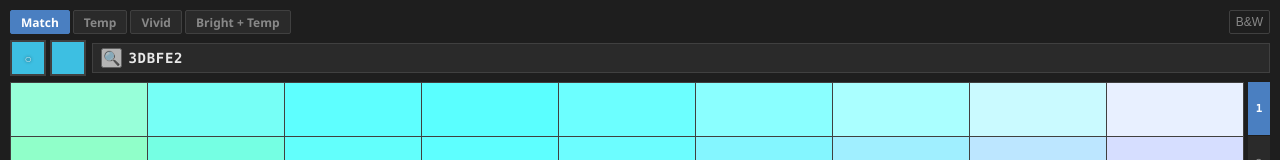
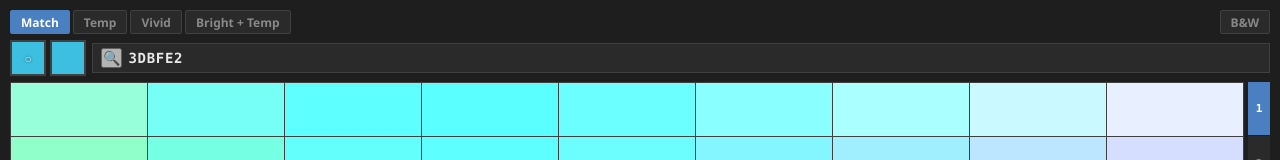
Before and after one commit to rhenoa24/OKLCH-Palette, an Angular app: page / in a window 1280 px wide. Shown: the top 160 px of the page. Built offline with nearby package versions, Linux system fonts and the light colour scheme.

Commit message:
grayscale button CSS fixed

```diff
--- a/src/app/app.component.scss
+++ b/src/app/app.component.scss
@@ -43,23 +43,31 @@
 }
 
 .grayscale-btn {
-  background: transparent;
+  min-width: 28px;
+  height: 24px;
+  padding-inline: 10px;
+  background: var(--color-surface-2);
   border: 1px solid var(--color-border);
   color: var(--color-text-muted);
   font-size: 12px;
+  font-weight: 700;
+  font-family: var(--font-ui);
   cursor: pointer;
-  padding: 2px 6px;
+  display: flex;
+  align-items: center;
+  justify-content: center;
   border-radius: 2px;
-  line-height: 1;
+  transition: background 0.1s, color 0.1s;
 
   &:hover {
+    background: var(--color-surface-3);
     color: var(--color-text);
-    border-color: var(--color-text-muted);
   }
 
   &.active {
+    background: var(--color-accent);
+    color: #fff;
     border-color: var(--color-accent);
-    color: var(--color-text);
   }
 }
 
```
